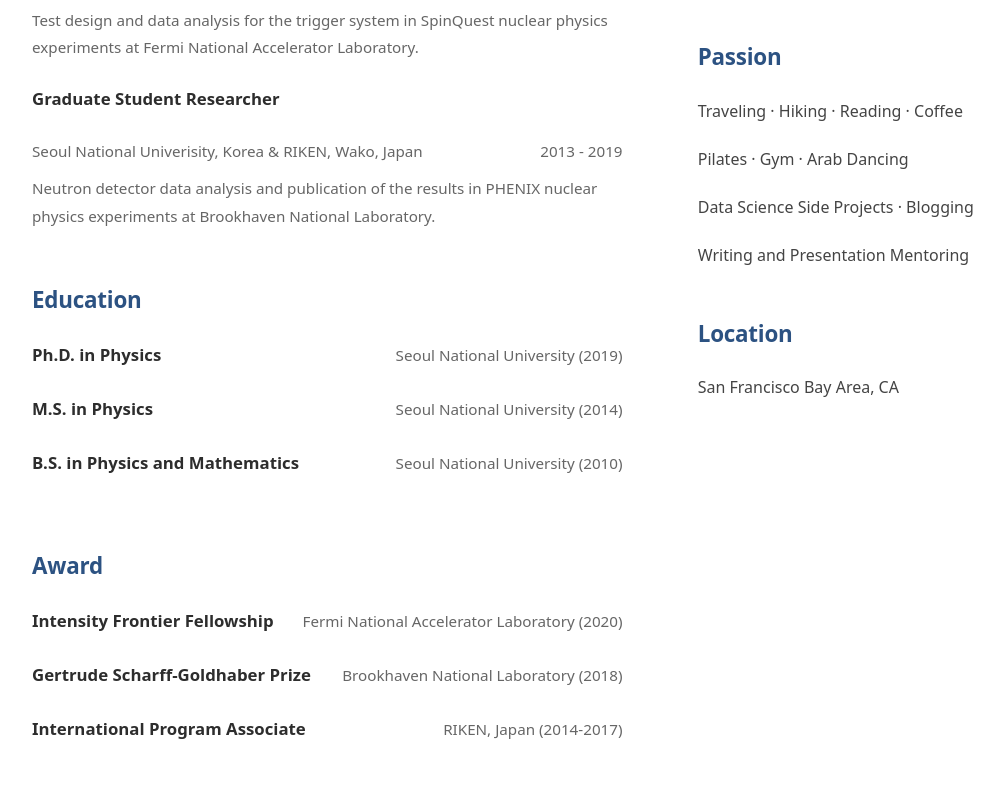
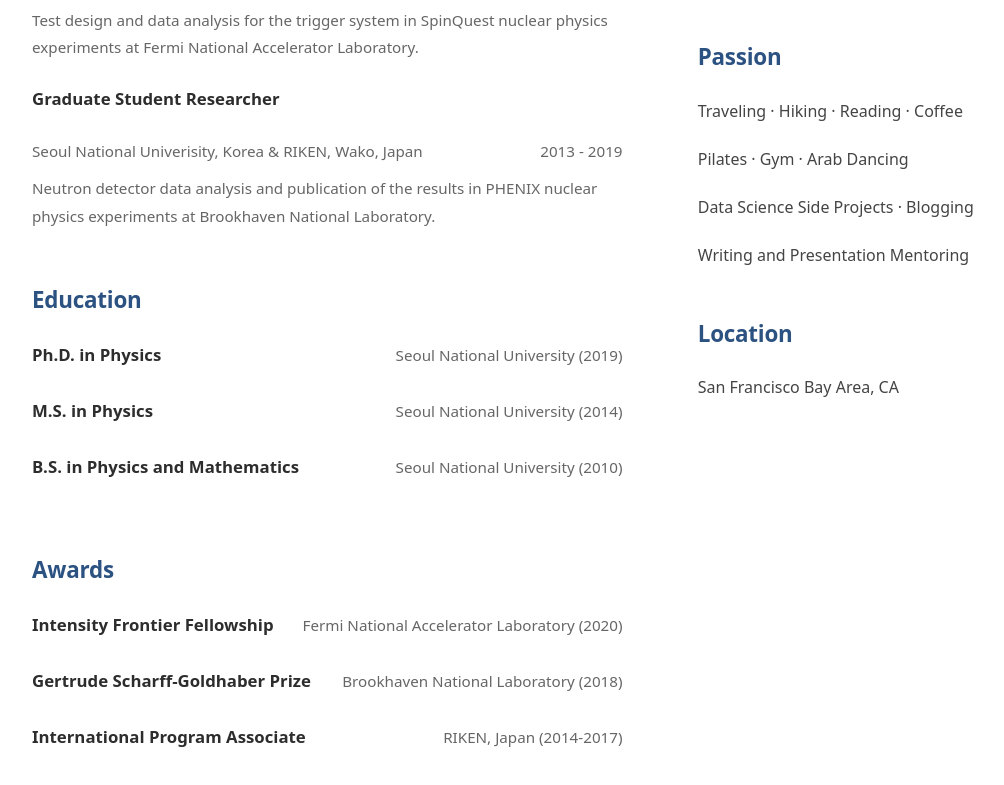
Before and after one commit to about-kim/about-kim.github.io, a plain HTML site: page index.html in a window 1280 px wide. Shown: the part 834-1619 px from the top of the page, without its empty margins (108-1112 px from the left). Drawn offline with Linux system fonts and the light colour scheme.

Commit message:
minor fix

```diff
--- a/index.html
+++ b/index.html
@@ -263,7 +263,7 @@
             display: flex;
             justify-content: space-between;
             align-items: baseline;
-            margin-bottom: 0.0rem;
+            margin-bottom: 0.125rem;
         }
 
         .education-line strong {
@@ -513,7 +513,7 @@
             </div>
 
             <div class="resume-item">
-                <h3 class="section-title">Award</h3>
+                <h3 class="section-title">Awards</h3>
                 <div class="education-line">
                     <p><strong>Intensity Frontier Fellowship</strong></p>
                     <span class="university">Fermi National Accelerator Laboratory (2020)</span>
```
